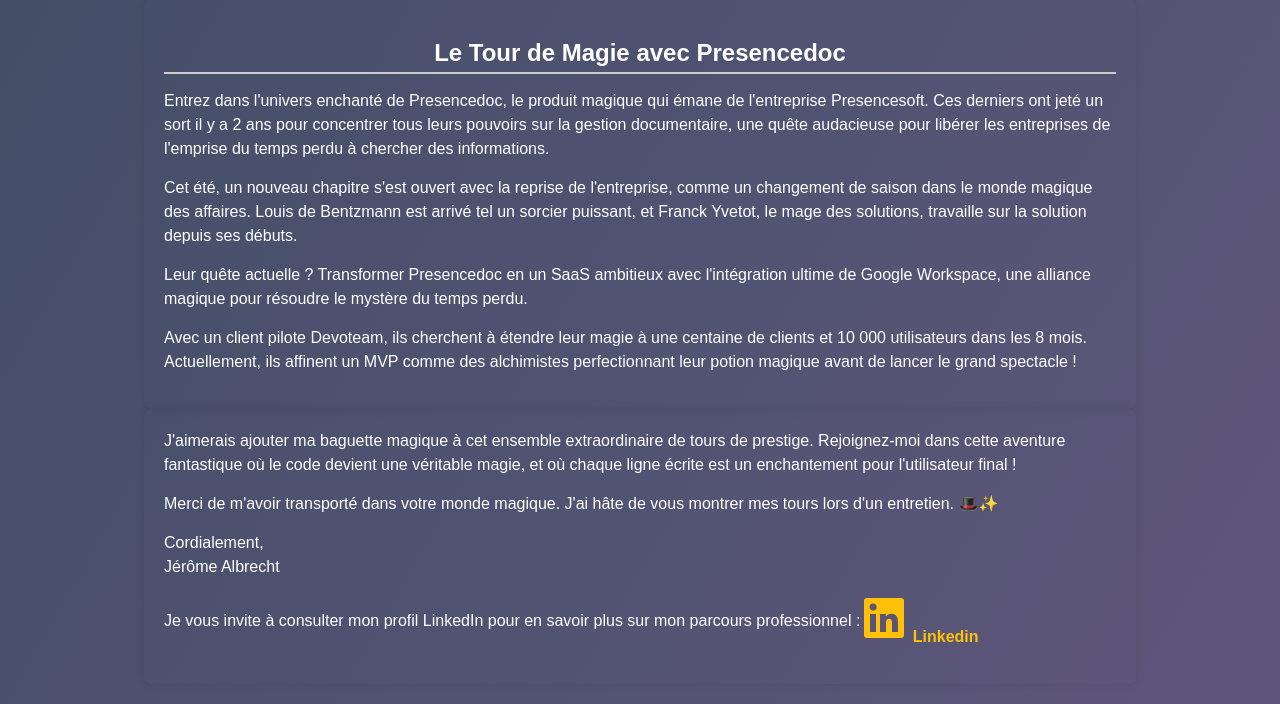
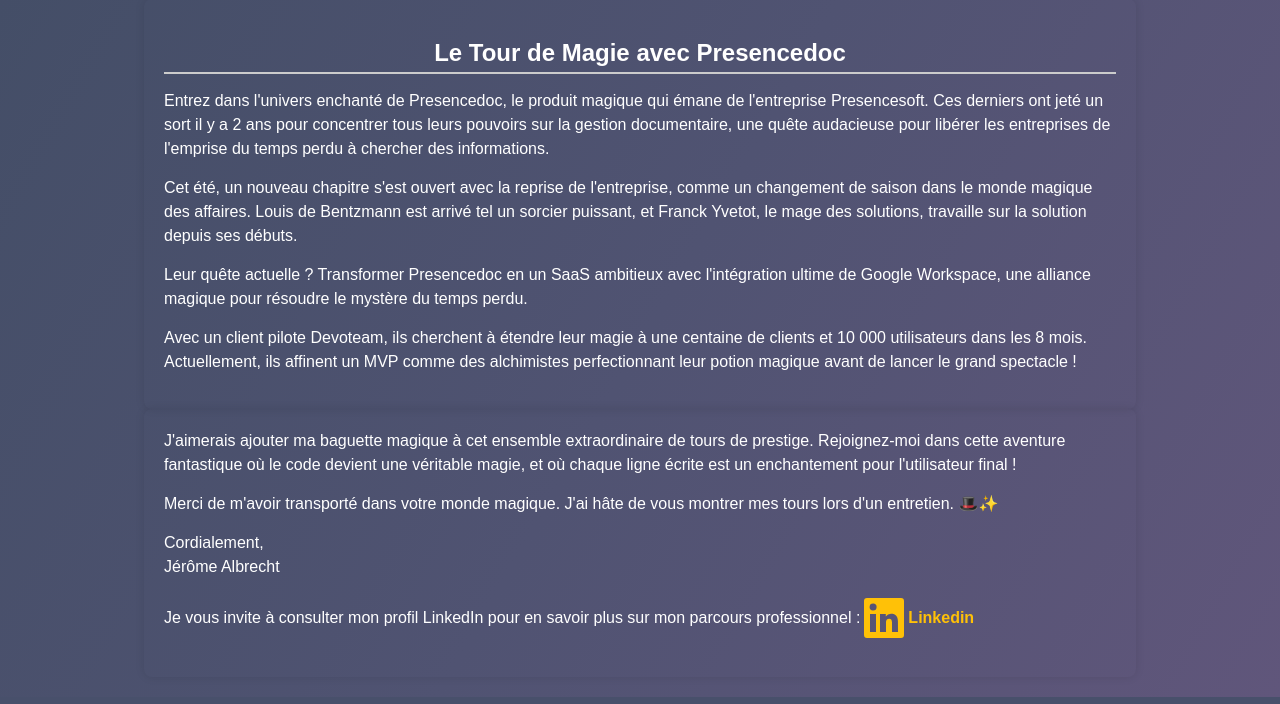
Before and after one commit to jeromealbrecht/candidature_dev_fullstack_jerome_albrecht, a Flask app: page / in a window 1280 px wide. Shown: the part 1462-2166 px from the top of the page. Run offline with Flask 2, Linux system fonts and the light colour scheme.

Commit message:
changes CSS

```diff
--- a/static/styles.css
+++ b/static/styles.css
@@ -148,6 +148,11 @@ a:hover {
     align-items: center;
 }
 
+.a-linkedin {
+    display: flex;
+    align-items: center;
+}
+
 /* End */
 
 img {
--- a/templates/index.html
+++ b/templates/index.html
@@ -128,7 +128,7 @@
 
             <p class="align">
                 Je vous invite à consulter mon profil LinkedIn pour en savoir plus sur mon parcours professionnel :
-                <a href="https://www.linkedin.com/in/devwebapi/" target="_blank">
+                <a class="a-linkedin" href="https://www.linkedin.com/in/devwebapi/" target="_blank">
                     <svg xmlns="http://www.w3.org/2000/svg" viewBox="0 0 24 24" fill="currentColor" width="48" height="48" focusable="false">
                         <path d="M20.5 2h-17A1.5 1.5 0 002 3.5v17A1.5 1.5 0 003.5 22h17a1.5 1.5 0 001.5-1.5v-17A1.5 1.5 0 0020.5 2zM8 19H5v-9h3zM6.5 8.25A1.75 1.75 0 118.3 6.5a1.78 1.78 0 01-1.8 1.75zM19 19h-3v-4.74c0-1.42-.6-1.93-1.38-1.93A1.74 1.74 0 0013 14.19a.66.66 0 000 .14V19h-3v-9h2.9v1.3a3.11 3.11 0 012.7-1.4c1.55 0 3.36.86 3.36 3.66z"></path>
                     </svg>
```
